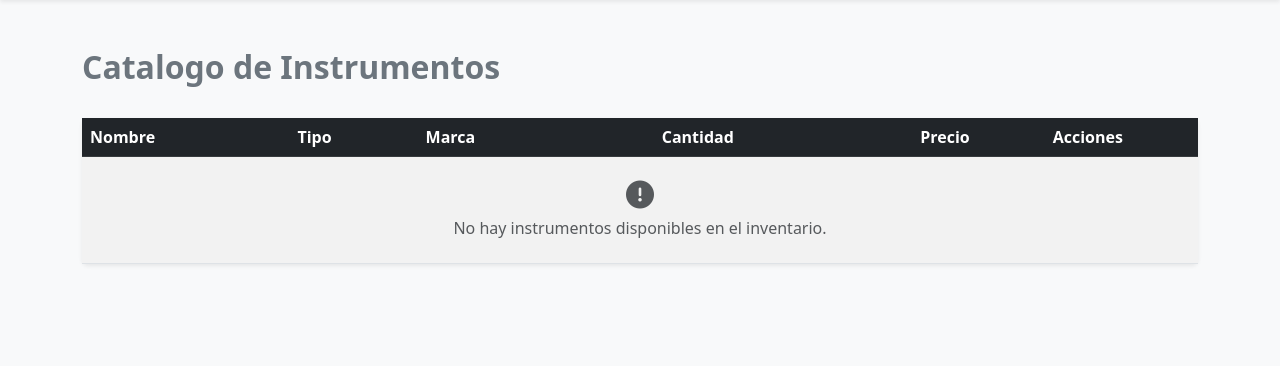
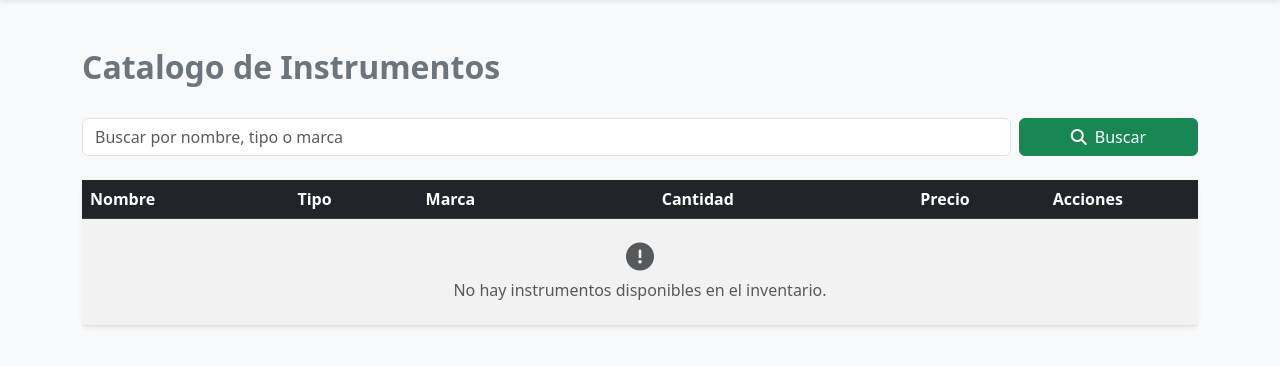
Before and after one commit to JavierV205/evaluaci-n-Tienda-de-m-sica-, a Django app: page / in a window 1280 px wide. Shown: the part 56-422 px from the top of the page. Run offline with Django 5.2, Linux system fonts and the light colour scheme; data that the repository does not hold is empty.

Commit message:
Agregar busqueda de instrumentos

```diff
--- a/musicAPP/templates/musicAPP/inicio.html
+++ b/musicAPP/templates/musicAPP/inicio.html
@@ -22,6 +22,24 @@
         <div class="d-flex justify-content-between align-items-center mb-4">
             <h2 class="fw-bold text-secondary">Catalogo de Instrumentos</h2>
         </div>
+
+        <form method="get" class="row g-2 mb-4">
+            <div class="col-md-10">
+                <label for="busqueda" class="visually-hidden">Buscar instrumento</label>
+                <input type="search" name="q" id="busqueda" class="form-control"
+                       placeholder="Buscar por nombre, tipo o marca" value="{{ busqueda }}">
+            </div>
+            <div class="col-md-2 d-flex gap-2">
+                <button type="submit" class="btn btn-success flex-grow-1">
+                    <i class="fa-solid fa-magnifying-glass me-1"></i> Buscar
+                </button>
+                {% if busqueda %}
+                    <a href="{% url 'inicio' %}" class="btn btn-outline-secondary" title="Limpiar búsqueda">
+                        <i class="fa-solid fa-xmark"></i>
+                    </a>
+                {% endif %}
+            </div>
+        </form>
 
         <div class="card shadow-sm border-0">
             <div class="card-body p-0">
--- a/musicAPP/views.py
+++ b/musicAPP/views.py
@@ -1,11 +1,24 @@
+from django.db.models import Q
 from django.shortcuts import render, redirect, get_object_or_404
 from .models import Instrumentos
 from .forms import InstrumentoForm
 
 # 1. LISTAR / INICIO
 def inicio(request):
+    busqueda = request.GET.get('q', '').strip()
     instrumentos = Instrumentos.objects.all()
-    return render(request, 'musicAPP/inicio.html', {'instrumentos': instrumentos})
+
+    if busqueda:
+        instrumentos = instrumentos.filter(
+            Q(nombre__icontains=busqueda)
+            | Q(tipo__icontains=busqueda)
+            | Q(marca__icontains=busqueda)
+        )
+
+    return render(request, 'musicAPP/inicio.html', {
+        'instrumentos': instrumentos,
+        'busqueda': busqueda,
+    })
 
 # 2. CREAR
 def agregar_instrumento(request):
```
